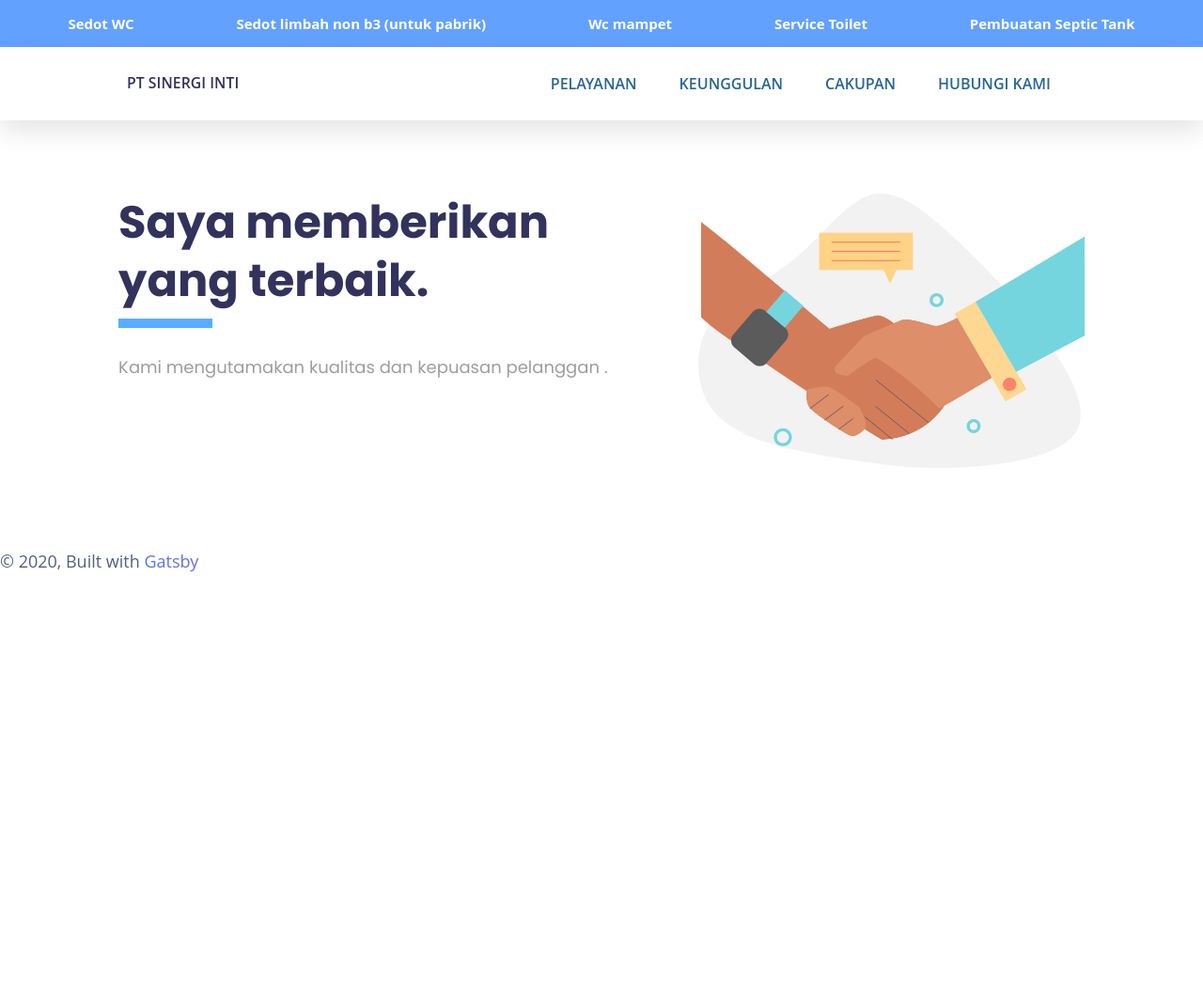
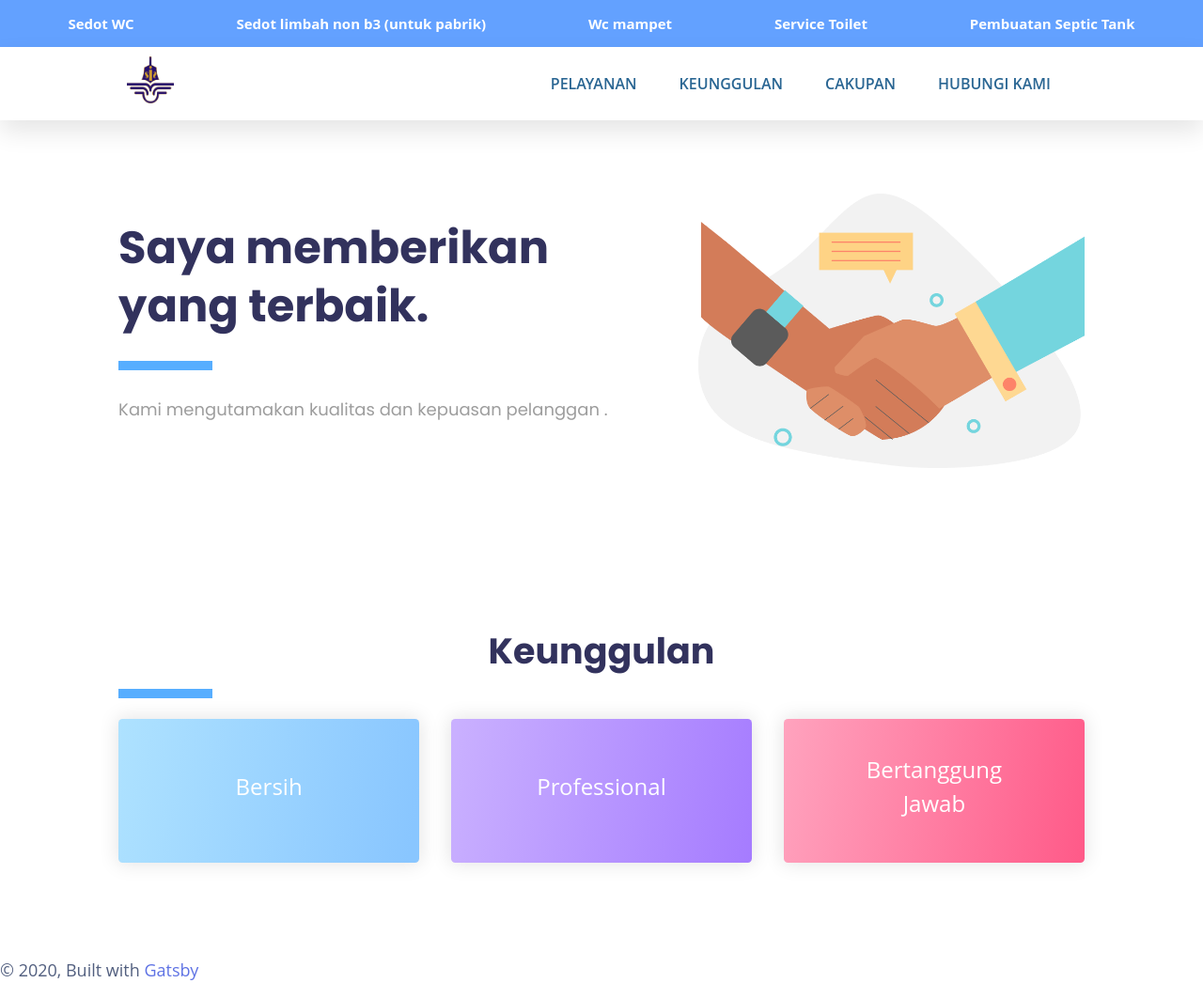
Before and after one commit to iqbalrpambudi/sinergi-landing-page, a Gatsby site: page / in a window 1280 px wide. Shown: the whole page at 94% size. Before the commit the page ends 800 px from the top, so only its background shows below. Built offline with nearby package versions, Linux system fonts and the light colour scheme; Gatsby itself is replaced by a stand-in of ours.

Commit message:
update 0.1

```diff
--- a/src/assets/css/style.scss
+++ b/src/assets/css/style.scss
@@ -32,6 +32,7 @@ nav {
   font-weight: 700;
   line-height: 62px;
   font-size: 48px;
+  margin: 1.5rem 0;
 }
 
 .stripes{
@@ -47,8 +48,62 @@ nav {
   margin: 1.5rem 0;
 }
 
+.title-section{
+  font-family: 'Poppins', sans-serif;
+  font-weight: 700;
+  line-height: 62px;
+  font-size: 38px;
+}
+
+.flex-container{
+  display: flex;
+  justify-content: space-between;
+}
+.card{
+  padding: 2rem 3rem;
+  width: 320px;
+  margin: 1.25rem 0;
+  border: none !important;
+  box-shadow: 0px 0px 20px 2px rgba(0,0,0,0.1);
+  display: flex;
+  justify-content: center;
+  align-items: center;
+  h4{
+    font-size: 24px;
+    font-weight: 400;
+    color: white;
+    text-align: center;
+  }
+}
+
+.card-blue{
+  background: linear-gradient(100.51deg, #AEE2FF 0%, #89C6FF 96.4%);
+}
+
+.card-purple{
+  background: linear-gradient(100.56deg, #CAB1FF 0%, #A57BFF 100.8%);
+}
+
+.card-red{
+  background: linear-gradient(279.81deg, #FF5887 -2.27%, #FFA3BE 100%);
+}
 @media screen and (max-width: 920px) {
   header {
     display: none !important;
   }
+
+  .flex-container{
+    display: inline;
+  }
+
+  .card{
+    width: 100%;
+    height: 200px;
+    margin: 1.25rem 0;
+    h4{
+      font-size: 30px;
+      font-weight: 400;
+    }
+  }
+
 }
--- a/src/components/navbar.js
+++ b/src/components/navbar.js
@@ -1,12 +1,32 @@
 import PropTypes from "prop-types"
 import React from "react"
+import { useStaticQuery, graphql } from "gatsby"
 import "../assets/css/style.css"
+import Img from "gatsby-image"
 
-const Navbar = ({ siteTitle }) => (
+const Navbar = ({ siteTitle }) => {
+  const data = useStaticQuery(graphql`
+    query {
+      file(relativePath: { eq: "logo.png" }) {
+        childImageSharp {
+          fixed(width: 50, height: 50) {
+            ...GatsbyImageSharpFixed
+          }
+        }
+      }
+    }
+  `)
+  console.log(data)
+
+  return (
     <nav className="navbar navbar-expand-lg navbar-light bg-white">
       <div className="container">
-      <a className="navbar-brand" href="#">
-      {siteTitle}
+        <a className="navbar-brand" href="/#">
+          <Img
+            className="headshot"
+            fixed={data.file.childImageSharp.fixed}
+            alt=""
+          />
         </a>
         <button
           className="navbar-toggler"
@@ -22,9 +42,7 @@ const Navbar = ({ siteTitle }) => (
         <div className="collapse navbar-collapse" id="navbar-default">
           <div className="navbar-collapse-header">
             <div className="row">
-            <div className="col-6 collapse-brand">
-              {siteTitle}
-            </div>
+              <div className="col-6 collapse-brand">{siteTitle}</div>
               <div className="col-6 collapse-close">
                 <button
                   type="button"
@@ -43,22 +61,22 @@ const Navbar = ({ siteTitle }) => (
           </div>
           <ul className="navbar-nav ml-lg-auto">
             <li className="nav-item">
-            <a className="nav-link" href="#">
+              <a className="nav-link" href="/#">
                 PELAYANAN
               </a>
             </li>
             <li className="nav-item">
-            <a className="nav-link" href="#">
+              <a className="nav-link" href="/#">
                 KEUNGGULAN
               </a>
             </li>
             <li className="nav-item dropdown">
-            <a className="nav-link" href="#">
+              <a className="nav-link" href="/#">
                 CAKUPAN
               </a>
             </li>
             <li className="nav-item dropdown">
-            <a className="nav-link" href="#">
+              <a className="nav-link" href="/#">
                 HUBUNGI KAMI
               </a>
             </li>
@@ -67,6 +85,7 @@ const Navbar = ({ siteTitle }) => (
       </div>
     </nav>
   )
+}
 
 Navbar.propTypes = {
   siteTitle: PropTypes.string,
--- a/src/pages/index.js
+++ b/src/pages/index.js
@@ -1,6 +1,4 @@
 import React from "react"
-import { Link } from "gatsby"
-
 import Layout from "../components/layout"
 import Section from "../components/section"
 import Image from "../components/image"
@@ -10,6 +8,9 @@ import "../assets/css/style.css"
 const IndexPage = () => (
   <Layout>
     <SEO title="Home" />
+
+
+    {/* Banner */}
     <Section>
       <div className="row justify-content-center">
         <div
@@ -23,7 +24,26 @@ const IndexPage = () => (
           </p>
         </div>
         <div className="col-lg-5 col-md-9">
-          <Image />
+          <Image name="gatsby-handshake.png"/>
+        </div>
+      </div>
+    </Section>
+
+    {/* Keunggulan */}
+    <Section>
+      <div className="text-center">
+        <h3 className="title-section">Keunggulan</h3>
+        <div className="stripes"></div>
+      </div>
+      <div className="flex-container">
+        <div className="card card-blue">
+          <h4>Bersih</h4>
+        </div>
+        <div className="card card-purple">
+          <h4>Professional</h4>
+        </div>
+        <div className="card card-red">
+          <h4>Bertanggung Jawab</h4>
         </div>
       </div>
     </Section>
```
Also changed, not shown: src/components/image.js (+0 -11 lines), src/assets/css/style.css, src/images/IMG-20201219-WA0014.jpg (added), src/images/IMG-20201219-WA0015.jpg (added), src/images/IMG-20201223-WA0000.jpg (added), src/images/IMG-20201223-WA0001.jpg (added), src/images/IMG-20201223-WA0004.jpg (added), src/images/logo.png (added), 1 other file. Lines whose indentation alone changed are shown as unchanged.
